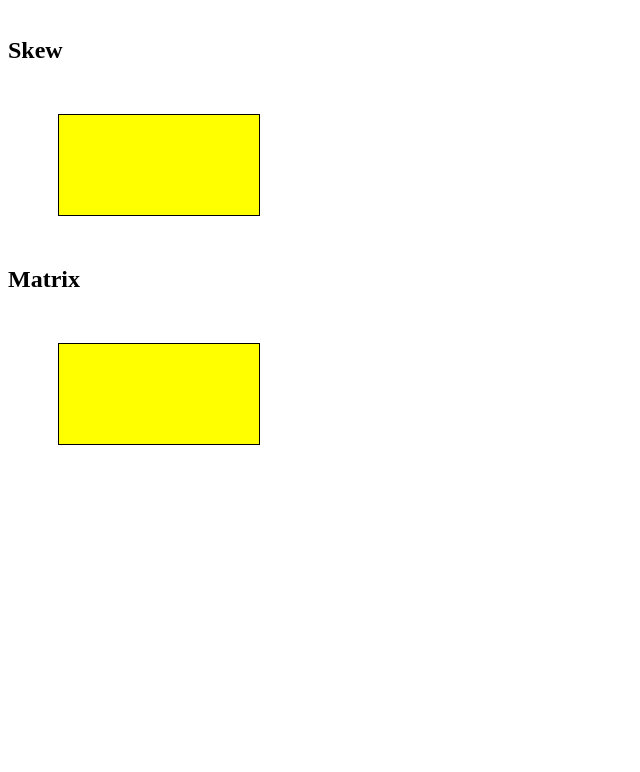
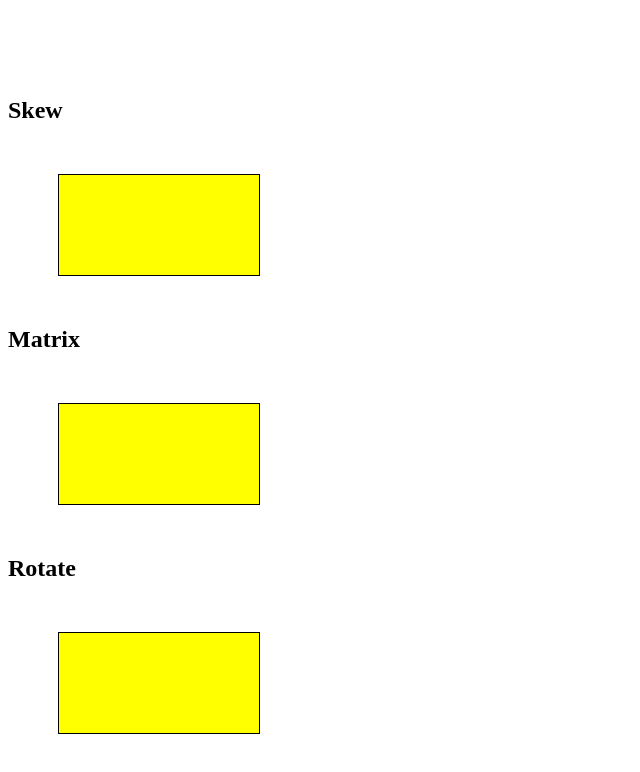
Before and after one commit to cheld/code-snippets, a website: page web/css-transitions/2d-transforms.html in a window 1280 px wide. Shown: the part 676-1448 px from the top of the page, without its empty margins (0-640 px from the left). Before the commit the page ends 1171 px from the top, so only its background shows below. Drawn offline with Linux system fonts and the light colour scheme.

Commit message:
added rotation

```diff
--- a/web/css-transitions/2d-transforms.html
+++ b/web/css-transitions/2d-transforms.html
@@ -85,5 +85,22 @@
     }
     </style>
 
+    <h2>Rotate</h2>
+    <div id="rotate"></div>
+    <style>
+    #rotate {
+        margin: 50px;
+        width: 200px;
+        height: 100px;
+        background-color: yellow;
+        border: 1px solid black;
+        border: 1px solid black;
+        transition: transform 2s;
+    }
+    #rotat:hover {
+        transform: rotateX(150deg);
+    }
+    </style>
+
   </body>
 </html>
```
